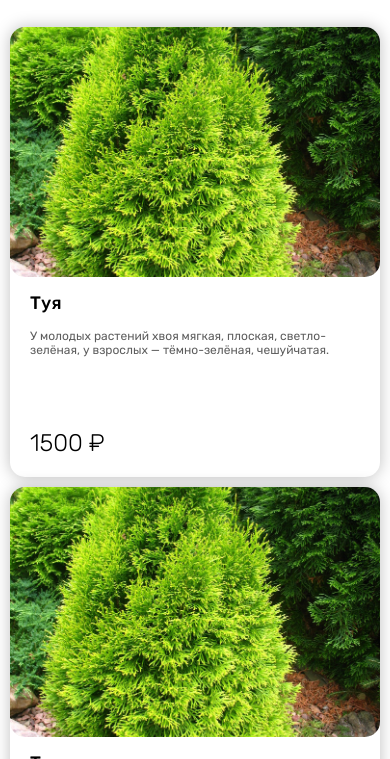
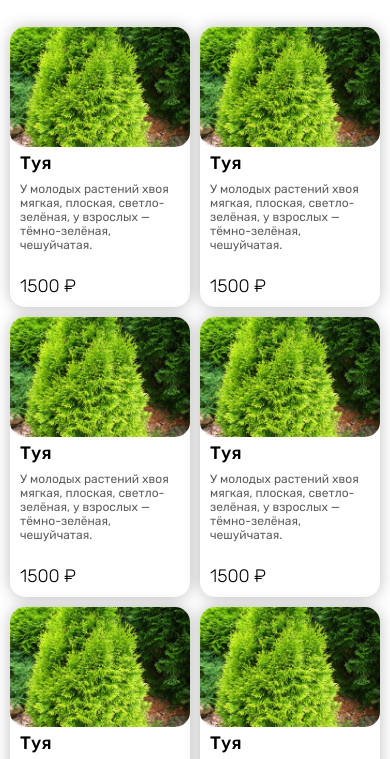
Before and after one commit to Ilnard/-oniferous-secret, a plain HTML site: page index.html in a window 390 px wide. Shown: the part 621-1380 px from the top of the page. Drawn offline with Linux system fonts and the light colour scheme.

Commit message:
1.0.1 fixed catalog for mobile

```diff
--- a/assets/css/components/adaptive/adaptive-catalog.css
+++ b/assets/css/components/adaptive/adaptive-catalog.css
@@ -20,13 +20,19 @@
     }
 }
 @media screen and (max-width: 400px) {
-    .catalog__inner {
-        grid-template-columns: 1fr;
-    }
     .catalog-card {
-        min-height: 450px;
+        min-height: 280px;
     }
     .catalog-card__picture {
-        height: 250px;
+        height: 120px;
+    }
+    .catalog-card__info {
+        padding: 5px 10px 10px;
+    }
+    .catalog-card__name {
+        margin-bottom: 8px;
+    }
+    .catalog-card__price {
+        font-size: 1.5rem;
     }
 }
```
